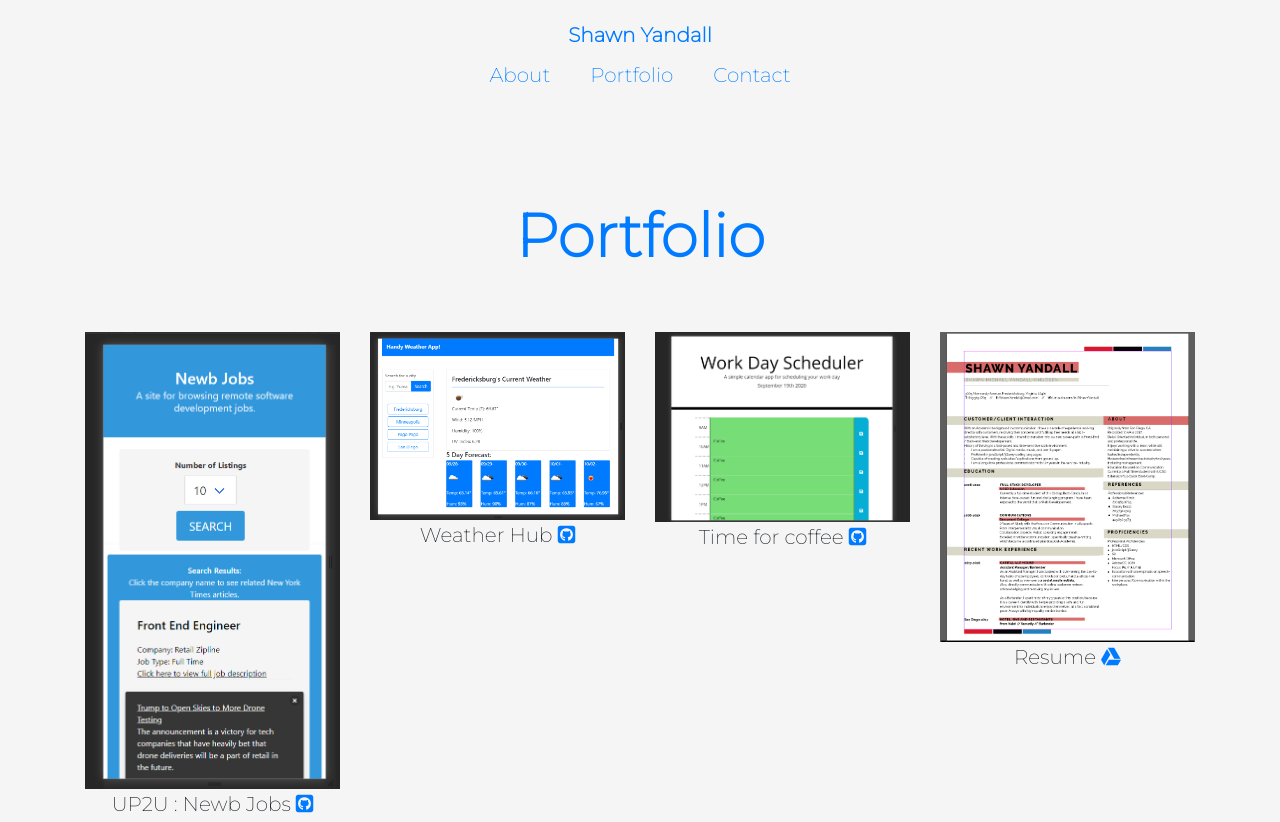
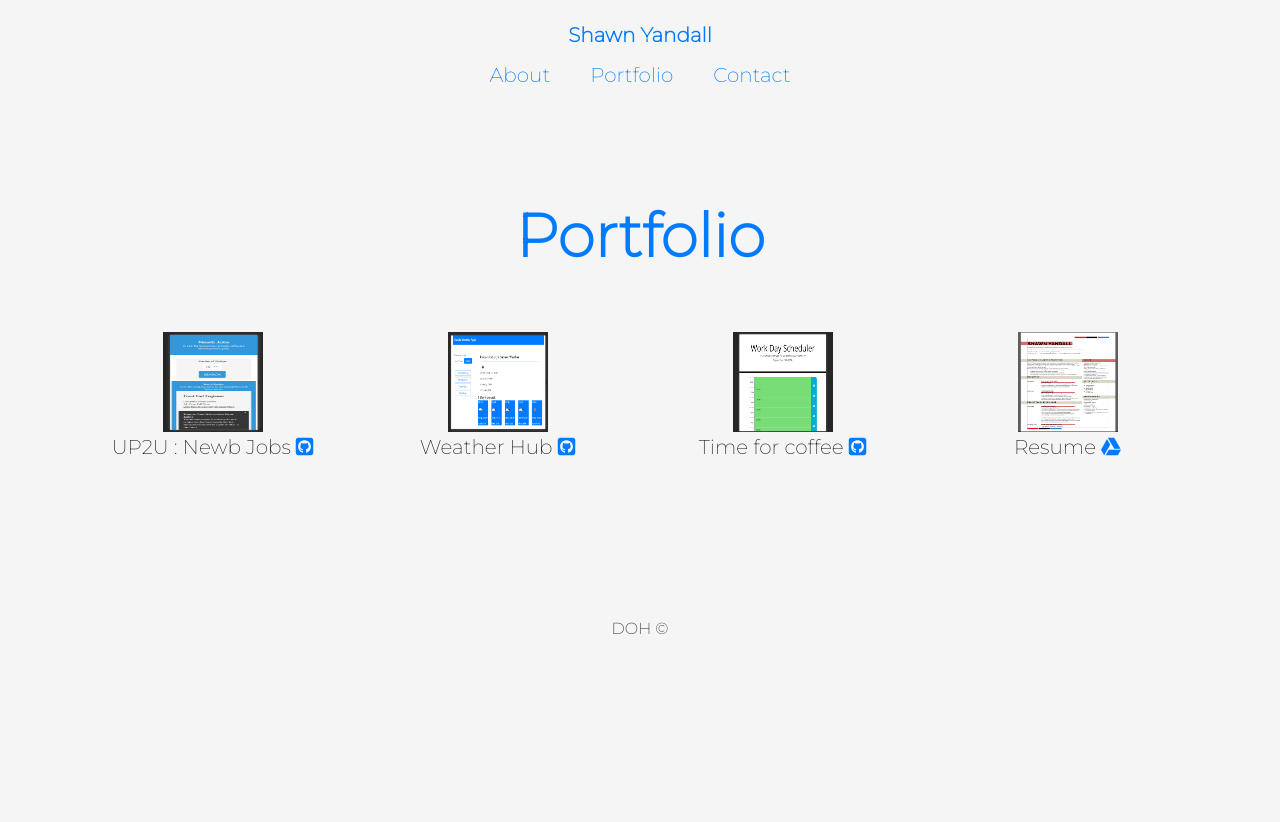
Before and after one commit to dohmr/Entry_Level, a plain HTML site: page portfolio.html in a window 1280 px wide. Shown: the top 822 px of the page. After the commit the page ends 800 px from the top, so only its background shows below. Drawn offline with nearby package versions, Linux system fonts and the light colour scheme.

Commit message:
added screens for readME

```diff
--- a/portfolio.html
+++ b/portfolio.html
@@ -38,7 +38,7 @@
       <h1 class="main-heading">Portfolio</h1>
       <br>
       <div class="row">
-        <div class="col" style="margin: 1em auto;">
+        <div class="col-3" style="margin: 1em auto;">
           <a href="https://dohmr.github.io/up2U/"><img src="Portfolio\drop.jpg" class="img-fluid" alt="Job Search App" ></a>
           <br><span>UP2U : Newb Jobs</span>
           <a href="https://github.com/dohmr/up2U"><i class="fab fa-github-square"></i></a>
@@ -47,7 +47,7 @@
 
         </div>
 
-        <div class="col" style="margin: 1em auto;">
+        <div class="col-3" style="margin: 1em auto;">
           <a href="https://dohmr.github.io/weatherHub/"><img src="Portfolio\weather.png" class="img-fluid" alt="Weather Channel" ></a>
           <br><span>Weather Hub</span>
           <a href="https://github.com/dohmr/weatherHub"><i class="fab fa-github-square"></i></a>
@@ -55,12 +55,12 @@
         <!-- </div>
       <div class="row"> -->
 
-        <div class="col" style="margin: 1em auto;">
+        <div class="col-3" style="margin: 1em auto;">
           <a href="https://dohmr.github.io/properPreperation/"><img src="Portfolio\schedule.png" class="img-fluid" alt="Coffee Planner" ></a>
           <br><span>Time for coffee</span>
           <a href="https://github.com/dohmr/properPreperation"><i class="fab fa-github-square"></i></a>
         </div>
-        <div class="col" style="margin: 1em auto;">
+        <div class="col-3" style="margin: 1em auto;">
           <a href="https://dohmr.github.io/properPreperation/"><img src="Portfolio\resume.png" class="img-fluid" alt="Work placement" ></a>
           <br><span>Resume</span>
           <a href="https://drive.google.com/file/d/1VxzkTM96cONJMO-AxH3y5unzscrNKA8r/view?usp=sharing"><i class="fab fa-google-drive"></i></a>
--- a/style.css
+++ b/style.css
@@ -10,6 +10,11 @@ body {
 
 
 
+}
+
+.img-fluid {
+  height: 100px;
+  width: 100px;
 }
 
 h1 {
```
Also changed, not shown: Portfolio/about.png (added), Portfolio/blue.jpg (deleted), Portfolio/contact.png (added), Portfolio/green.jpg (deleted), Portfolio/pink.jpg (deleted), Portfolio/port.png (added), Portfolio/rangeo.jpg (deleted).
